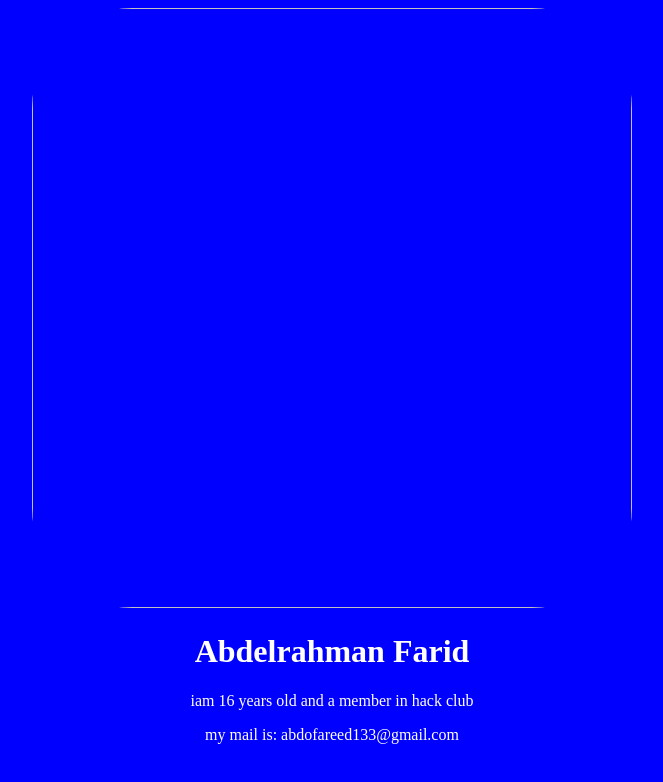
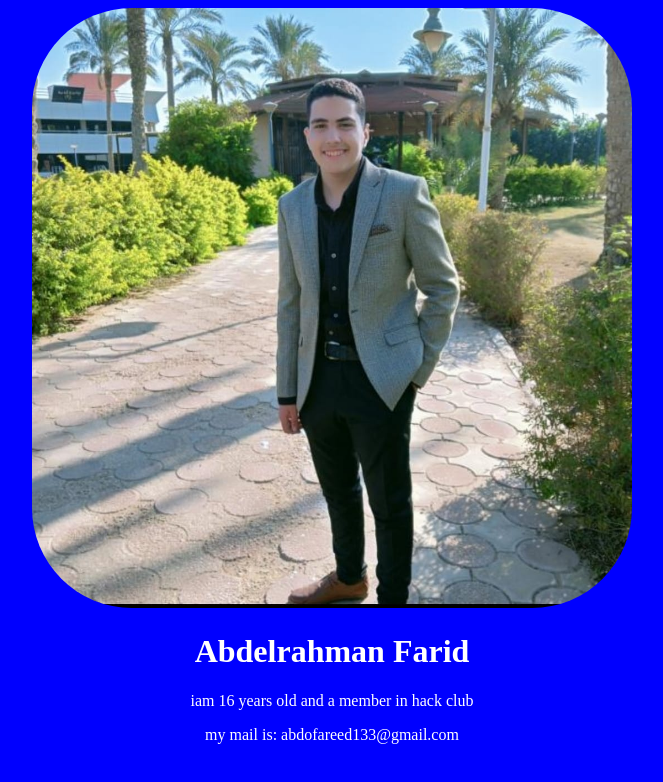
Before and after one commit to Abdelrahman-farid/website1-, a plain HTML site: page index.html in a window 1280 px wide. Shown: the whole page, without its empty margins (308-971 px from the left). Drawn offline with Linux system fonts and the light colour scheme; files that its build step writes are made by us from their sources.

Commit message:
Update index.html

```diff
--- a/index.html
+++ b/index.html
@@ -7,7 +7,7 @@
     <link rel="stylesheet" href="/images/style.css">
 </head>
 <body>
-    <img src="/images/1.jpeg" alt="">
+    <img src="https://github.com/Abdelrahman-farid/website1-/blob/49521abde13f568f60a5916a4ac32e15f741f3b2/1.jpeg" alt="">
     <h1>Abdelrahman Farid</h1>
     <p>iam 16 years old and a member in hack club</p>
     <p>my mail is: abdofareed133@gmail.com</p>
```
